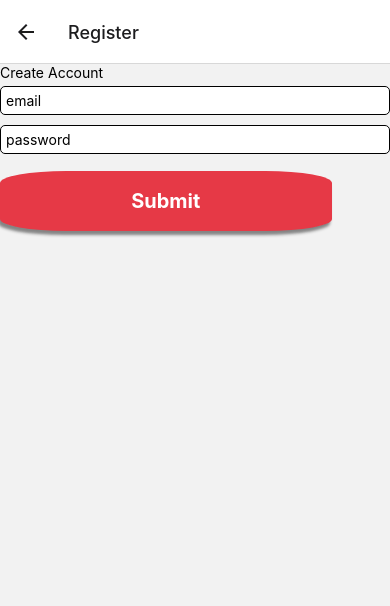
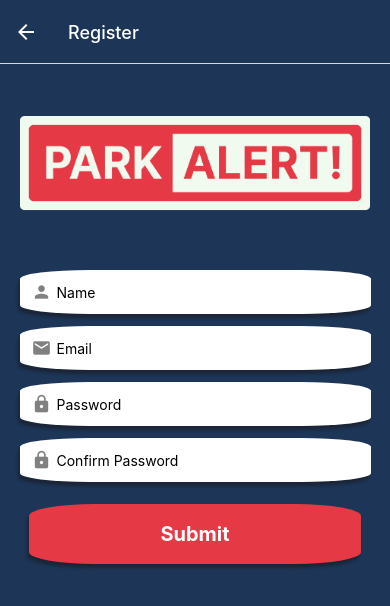
Before and after one commit to frorellana/ParkAlert, a React Native app: screen /Register in a window 390 px wide. Shown: the top 606 px of the page. Built offline with nearby package versions, Linux system fonts and the light colour scheme.

Commit message:
AuthStack UI update, more specific details to be finetuned

```diff
--- a/App.js
+++ b/App.js
@@ -6,7 +6,7 @@ import AddSpot from './screens/AddSpot';
 import FindCar from './screens/FindCar';
 import Clear from './screens/Clear';
 import Router from './routes/Router';
-import { AuthProvider } from './contexts/auth';
+import { AuthProvider } from './contexts/Auth';
 const Stack = createStackNavigator();
 
 export default function App() {
--- a/components/CustomButton.js
+++ b/components/CustomButton.js
@@ -26,7 +26,7 @@ const styles = StyleSheet.create({
     width: '85%',
     borderRadius: '20%',
     padding: 18,
-    marginVertical: 12,
+    marginTop: 16,
     alignItems: 'center',
   },
   shadowProp: {
--- a/components/CustomInput.js
+++ b/components/CustomInput.js
@@ -2,13 +2,15 @@ import React from 'react';
 import { View, TextInput, StyleSheet } from 'react-native';
 
 export default function CustomInput({
+  icon,
   placeholder,
   value,
   setValue,
   secureTextEntry = false,
 }) {
   return (
-    <View style={styles.container}>
+    <View style={[styles.container, styles.shadowProp]}>
+      {icon}
       <TextInput
         placeholder={placeholder}
         value={value}
@@ -23,13 +25,21 @@ export default function CustomInput({
 const styles = StyleSheet.create({
   container: {
     backgroundColor: 'white',
-    width: '100%',
-    borderColor: 'e8e8e8',
-    borderRadius: 5,
-    borderWidth: 1,
-    marginVertical: 5,
-    padding: 5,
+    width: '90%',
+    borderRadius: '20%',
+    marginVertical: 6,
+    padding: 12,
+    flexDirection: 'row',
   },
 
-  input: {},
+  input: {
+    flex: 1,
+    paddingLeft: 5,
+  },
+  shadowProp: {
+    shadowColor: '#171717',
+    shadowOffset: { width: -2, height: 4 },
+    shadowOpacity: 0.5,
+    shadowRadius: 3,
+  },
 });
--- a/components/MainLogo.js
+++ /dev/null
@@ -1,38 +0,0 @@
-import React from 'react';
-import { View, Text, StyleSheet } from 'react-native';
-
-export default function MainLogo() {
-  return (
-    <View styles={styles.outterBox}>
-      <View styles={styles.innerBox}>
-        <Text styles={() => [{ color: '#F1FAEE' }, styles.text]}>PARK</Text>
-        <View styles={styles.textContainer}>
-          <Text styles={() => [{ color: '#E63946' }, styles.text]}>ALERT!</Text>
-        </View>
-      </View>
-    </View>
-  );
-}
-
-const styles = StyleSheet.create({
-  outterBox: {
-    backgroundColor: '#F1FAEE',
-    padding: 600,
-    margin: 100,
-    width: '100%',
-    height: '100',
-  },
-  innerBox: {
-    backgroundColor: '#E63946',
-    padding: 90,
-  },
-  textContainer: {
-    backgroundColor: '#F1FAEE',
-    padding: 100,
-  },
-
-  text: {
-    fontSize: 25,
-    fontWeight: 'bold',
-  },
-});
--- a/package.json
+++ b/package.json
@@ -9,6 +9,7 @@
     "web": "expo start --web"
   },
   "dependencies": {
+    "@expo/vector-icons": "^13.0.0",
     "@react-native-async-storage/async-storage": "^1.17.11",
     "@react-native-community/masked-view": "^0.1.11",
     "@react-navigation/native": "^6.1.6",
--- a/routes/AuthStack.js
+++ b/routes/AuthStack.js
@@ -12,10 +12,17 @@ export default function AuthStack() {
       <Stack.Screen
         name="Welcome"
         component={Welcome}
-        options={{ headerShown: false }}
+        options={{ headerShown: false, title: '' }}
       />
-      <Stack.Screen name="Login" component={Login} />
-      <Stack.Screen name="Register" component={Register} />
+      <Stack.Screen name="Login" component={Login} options={header} />
+      <Stack.Screen name="Register" component={Register} options={header} />
     </Stack.Navigator>
   );
 }
+
+const header = {
+  headerStyle: {
+    backgroundColor: '#1D3557',
+  },
+  headerTintColor: '#fff',
+};
--- a/routes/Router.js
+++ b/routes/Router.js
@@ -4,7 +4,7 @@ import { createStackNavigator } from '@react-navigation/stack';
 
 import AppStack from './AppStack';
 import AuthStack from './AuthStack';
-import { AuthContext } from '../contexts/auth';
+import { AuthContext } from '../contexts/Auth';
 import Loading from '../components/Loading';
 
 export default function Router() {
--- a/screens/Home.js
+++ b/screens/Home.js
@@ -11,7 +11,7 @@ import {
   Button,
 } from 'react-native';
 import { SafeAreaView } from 'react-native-safe-area-context';
-import { AuthContext } from '../contexts/auth';
+import { AuthContext } from '../contexts/Auth';
 
 export default function Home({ navigation }) {
   const context = useContext(AuthContext);
--- a/screens/Login.js
+++ b/screens/Login.js
@@ -1,48 +1,69 @@
 import React, { useContext, useState } from 'react';
-import { AuthContext } from '../contexts/auth';
+import { AuthContext } from '../contexts/Auth';
 import { StatusBar } from 'expo-status-bar';
-import { StyleSheet, Text } from 'react-native';
+import { StyleSheet, Text, Image } from 'react-native';
 import { SafeAreaView } from 'react-native-safe-area-context';
 import CustomInput from '../components/CustomInput';
 import CustomButton from '../components/CustomButton';
+import { MaterialIcons } from '@expo/vector-icons';
 
 export default function Login({ navigation }) {
   const [email, setEmail] = useState('');
   const [password, setPassword] = useState('');
   const context = useContext(AuthContext);
 
+  const iconEmail = <MaterialIcons name="email" size={20} color="grey" />;
+  const iconPassword = <MaterialIcons name="lock" size={20} color="grey" />;
+
   const onPress = () => {
     console.log('i am logged in with', email, password);
     context.loginRequest();
   };
   return (
-    <SafeAreaView>
-      <CustomInput placeholder="email" value={email} setValue={setEmail} />
+    <SafeAreaView style={styles.container}>
+      <Image
+        style={styles.img}
+        source={require('../assets/vertical-logo.png')}
+      />
       <CustomInput
-        placeholder="password"
+        icon={iconEmail}
+        placeholder="Email"
+        value={email}
+        setValue={setEmail}
+      />
+      <CustomInput
+        icon={iconPassword}
+        placeholder="Password"
         value={password}
         setValue={setPassword}
         secureTextEntry={true}
       />
       <CustomButton text={'Submit'} bgColor={'#457B9D'} onPress={onPress} />
-      {/* <Pressable
-        onPress={() => navigation.navigate('Register')}
-        style={styles.submitButton}
-      > */}
       <Text
         onPress={() => navigation.navigate('Register')}
         style={styles.registerLink}
       >
-        Don't have an account? Register here
+        Don't have an account? Create a new account
       </Text>
-      {/* </Pressable> */}
     </SafeAreaView>
   );
 }
 
 const styles = StyleSheet.create({
+  container: {
+    alignItems: 'center',
+    backgroundColor: '#1D3557',
+    flex: 1,
+  },
   registerLink: {
     alignSelf: 'center',
     marginVertical: 10,
+    fontSize: 16,
+    color: 'white',
+  },
+  img: {
+    width: 350,
+    height: 200,
+    resizeMode: 'contain',
   },
 });
--- a/screens/Register.js
+++ b/screens/Register.js
@@ -1,25 +1,76 @@
-import React, { useState } from 'react';
-import { SafeAreaView, Text, View } from 'react-native';
+import React, { useContext, useState } from 'react';
+import { AuthContext } from '../contexts/Auth';
+import { StatusBar } from 'expo-status-bar';
+import { StyleSheet, Text, Image } from 'react-native';
+import { SafeAreaView } from 'react-native-safe-area-context';
+import CustomInput from '../components/CustomInput';
 import CustomButton from '../components/CustomButton';
-import CustomInput from '../components/CustomInput';
+import { MaterialIcons } from '@expo/vector-icons';
 
-export default function Register() {
+export default function Login({ navigation }) {
+  const [name, setName] = useState('');
   const [email, setEmail] = useState('');
   const [password, setPassword] = useState('');
+  const [confirmPassword, setConfirmPassword] = useState('');
+
+  const context = useContext(AuthContext);
+
+  const iconPerson = <MaterialIcons name="person" size={20} color="grey" />;
+  const iconEmail = <MaterialIcons name="email" size={20} color="grey" />;
+  const iconPassword = <MaterialIcons name="lock" size={20} color="grey" />;
+
   const onPress = () => {
-    console.log('i am signed up with', email, password);
+    console.log('i am logged in with', name, email, password);
+    setName('');
+    setEmail('');
+    setPassword('');
   };
   return (
-    <SafeAreaView>
-      <Text>Create Account</Text>
-      <CustomInput placeholder="email" value={email} setValue={setEmail} />
+    <SafeAreaView style={styles.container}>
+      <Image
+        style={styles.img}
+        source={require('../assets/vertical-logo.png')}
+      />
       <CustomInput
-        placeholder="password"
+        icon={iconPerson}
+        placeholder="Name"
+        value={name}
+        setValue={setName}
+      />
+      <CustomInput
+        icon={iconEmail}
+        placeholder="Email"
+        value={email}
+        setValue={setEmail}
+      />
+      <CustomInput
+        icon={iconPassword}
+        placeholder="Password"
         value={password}
         setValue={setPassword}
+        secureTextEntry={true}
+      />
+      <CustomInput
+        icon={iconPassword}
+        placeholder="Confirm Password"
+        value={confirmPassword}
+        setValue={setConfirmPassword}
         secureTextEntry={true}
       />
       <CustomButton text={'Submit'} bgColor={'#E63946'} onPress={onPress} />
     </SafeAreaView>
   );
 }
+
+const styles = StyleSheet.create({
+  container: {
+    alignItems: 'center',
+    backgroundColor: '#1D3557',
+    flex: 1,
+  },
+  img: {
+    width: 350,
+    height: 200,
+    resizeMode: 'contain',
+  },
+});
--- a/screens/Welcome.js
+++ b/screens/Welcome.js
@@ -1,17 +1,13 @@
-import React, { useContext, useState } from 'react';
-import { StyleSheet, Text, Image, View } from 'react-native';
+import React from 'react';
+import { StyleSheet, Image, View } from 'react-native';
 import { SafeAreaView } from 'react-native-safe-area-context';
+
 import CustomButton from '../components/CustomButton';
-import MainLogo from '../components/MainLogo';
 
 export default function Welcome({ navigation }) {
   return (
     <SafeAreaView style={styles.container}>
-      <Image
-        resizeMode="contain"
-        style={styles.img}
-        source={require('../assets/main-logo.png')}
-      />
+      <Image style={styles.img} source={require('../assets/main-logo.png')} />
       <View style={styles.buttons}>
         <CustomButton
           text={'Login'}
```
Also changed, not shown: components/TitleContainer.js (deleted, +0 -36 lines), assets/vertical-logo.png (added), 1 other file (tests, documents, lock files or other folders).
